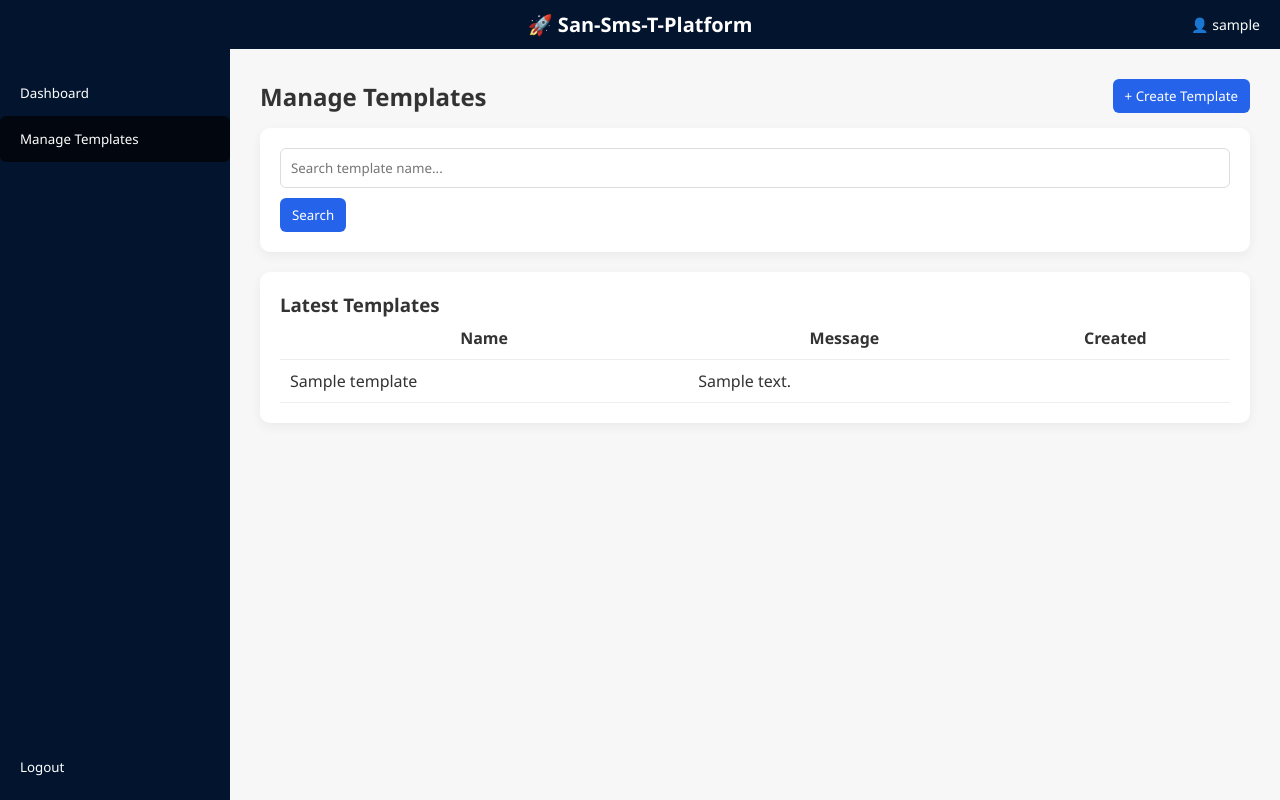
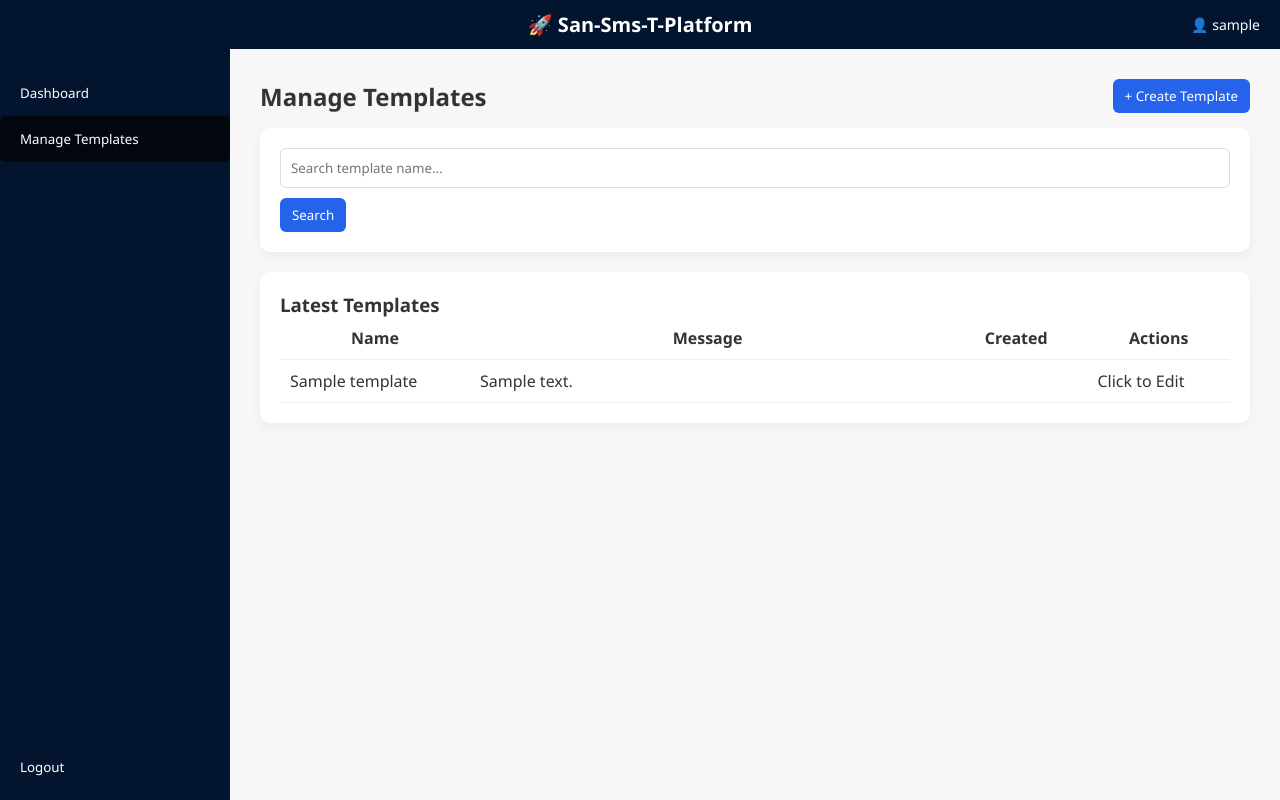
Before and after one commit to Tsanjay212/flaskapp, a Flask app: page /templates in a window 1280 px wide. Run offline with Flask 3, Linux system fonts and the light colour scheme; the visitor is signed in with stand-in values (Sample User, id 1); tables that the repository leaves empty or names only in its code hold one stand-in row (values such as "Sample post").

Commit message:
Updating-UI-27-Template-3

```diff
--- a/templates/templates.html
+++ b/templates/templates.html
@@ -104,23 +104,28 @@ button {
     background:#10b981;
 }
 
-.delete-btn {
-    background:#ef4444;
-}
-
 table {
     width:100%;
-    border-collapse:collapse;
+    border-collapse: collapse;
+    table-layout: fixed;
 }
 
 th, td {
     padding:10px;
     border-bottom:1px solid #eee;
+    word-wrap: break-word;
+    vertical-align: top;
 }
 
-.template-row:hover {
-    background:#f0f4f8;
-    cursor:pointer;
+th:nth-child(1), td:nth-child(1) { width: 20%; }
+th:nth-child(2), td:nth-child(2) { width: 50%; }
+th:nth-child(3), td:nth-child(3) { width: 15%; }
+th:nth-child(4), td:nth-child(4) { width: 15%; }
+
+.actions a {
+    color:red;
+    margin-left:10px;
+    text-decoration:none;
 }
 
 .top-bar {
@@ -132,6 +137,14 @@ th, td {
 
 .highlight {
     background:#ecfdf5;
+}
+
+.message-truncate {
+    white-space: nowrap;
+    overflow: hidden;
+    text-overflow: ellipsis;
+    max-width: 100%;
+    display: block;
 }
 </style>
 </head>
@@ -168,30 +181,21 @@ th, td {
         </form>
     </div>
 
-    <!-- CREATE -->
+    <!-- CREATE/EDIT -->
     <div class="card" id="create-box" style="display:none;">
-        <h3>Create Template</h3>
-        <form id="createForm">
-            <input type="text" name="name" placeholder="Template Name" required>
-            <textarea name="message" placeholder="Message" required></textarea>
-            <button type="submit">Save</button>
-        </form>
-    </div>
-
-    <!-- EDIT -->
-    <div class="card" id="edit-box" style="display:none;">
-        <h3>Edit Template</h3>
-        <form id="editForm">
-            <input type="hidden" name="id">
-            <input type="text" name="name" placeholder="Template Name" required>
-            <textarea name="message" placeholder="Message" required></textarea>
-            <button type="submit" class="secondary-btn">Update</button>
-            <button type="button" class="delete-btn" id="deleteBtn">Delete</button>
+        <h3 id="form-title">Create Template</h3>
+        <form id="template-form">
+            <input type="hidden" name="id" id="template-id">
+            <input type="text" name="name" id="template-name" placeholder="Template Name" required>
+            <textarea name="message" id="template-message" placeholder="Message" required></textarea>
+            <button type="submit" id="save-btn">Save</button>
+            <button type="button" id="delete-btn" style="background:#ef4444; display:none;">Delete</button>
+            <button type="button" onclick="closeForm()" style="background:#999;">Cancel</button>
         </form>
     </div>
 
     <!-- LIST -->
-    <div class="card">
+    <div class="card" id="saved">
         <h3>Latest Templates</h3>
 
         {% if templates %}
@@ -201,15 +205,16 @@ th, td {
                     <th>Name</th>
                     <th>Message</th>
                     <th>Created</th>
+                    <th>Actions</th>
                 </tr>
             </thead>
-
-            <tbody id="templateTable">
+            <tbody id="template-table">
             {% for t in templates %}
-            <tr class="template-row" onclick='editTemplate({{ t.id }}, {{ t.name|tojson }}, {{ t.message|tojson }})'>
+            <tr class="template-row" onclick="editTemplate({{ t.id }}, '{{ t.name|replace("'", "\\'") }}', '{{ t.message|replace("'", "\\'") }}')">
                 <td>{{ t.name }}</td>
-                <td>{{ t.message }}</td>
+                <td><span class="message-truncate">{{ t.message }}</span></td>
                 <td>{{ t.created_at }}</td>
+                <td>Click to Edit</td>
             </tr>
             {% endfor %}
             </tbody>
@@ -222,90 +227,83 @@ th, td {
 </div>
 
 <script>
-function toggleCreate(){
+// Toggle create/edit form
+function toggleCreate() {
     const box = document.getElementById("create-box");
     box.style.display = box.style.display === "none" ? "block" : "none";
+    document.getElementById("form-title").innerText = "Create Template";
+    document.getElementById("template-id").value = "";
+    document.getElementById("template-name").value = "";
+    document.getElementById("template-message").value = "";
+    document.getElementById("save-btn").innerText = "Save";
+    document.getElementById("delete-btn").style.display = "none";
 }
 
-// --------------------
-// AJAX: Create Template
-// --------------------
-document.getElementById("createForm")?.addEventListener("submit", function(e){
+function closeForm() {
+    document.getElementById("create-box").style.display = "none";
+}
+
+// Edit template
+function editTemplate(id, name, message) {
+    const box = document.getElementById("create-box");
+    box.style.display = "block";
+    document.getElementById("form-title").innerText = "Edit Template";
+    document.getElementById("template-id").value = id;
+    document.getElementById("template-name").value = name;
+    document.getElementById("template-message").value = message;
+    document.getElementById("save-btn").innerText = "Update";
+    document.getElementById("delete-btn").style.display = "inline-block";
+}
+
+// AJAX save/update
+document.getElementById("template-form").addEventListener("submit", function(e) {
     e.preventDefault();
-    const form = e.target;
-    const data = new FormData(form);
+    const id = document.getElementById("template-id").value;
+    const name = document.getElementById("template-name").value;
+    const message = document.getElementById("template-message").value;
+    const url = id ? `/templates/update/${id}` : `/templates/add`;
 
-    fetch("{{ url_for('add_template') }}", {
-        method:"POST",
-        body:data
-    }).then(res=>res.json())
-    .then(res=>{
-        const tbody = document.getElementById("templateTable");
-        const row = document.createElement("tr");
-        row.className="template-row";
-        row.setAttribute("onclick", `editTemplate(${res.id}, ${JSON.stringify(res.name)}, ${JSON.stringify(res.message)})`);
-        row.innerHTML=`<td>${res.name}</td><td>${res.message}</td><td>Just now</td>`;
-        tbody.prepend(row);
-        form.reset();
-        document.getElementById("create-box").style.display="none";
+    fetch(url, {
+        method: "POST",
+        headers: { "Content-Type": "application/x-www-form-urlencoded" },
+        body: `name=${encodeURIComponent(name)}&message=${encodeURIComponent(message)}`
+    })
+    .then(res => res.json())
+    .then(data => {
+        if (id) {
+            // Update row
+            const row = document.querySelector(`.template-row[onclick*='${id}']`);
+            row.cells[0].innerText = data.name;
+            row.cells[1].innerHTML = `<span class="message-truncate">${data.message}</span>`;
+            row.cells[3].innerText = "Click to Edit";
+        } else {
+            // Add new row
+            const tbody = document.getElementById("template-table");
+            const newRow = tbody.insertRow(0);
+            newRow.classList.add("template-row");
+            newRow.setAttribute("onclick", `editTemplate(${data.id}, '${data.name.replace(/'/g,"\\'")}', '${data.message.replace(/'/g,"\\'")}')`);
+            newRow.insertCell(0).innerText = data.name;
+            newRow.insertCell(1).innerHTML = `<span class="message-truncate">${data.message}</span>`;
+            newRow.insertCell(2).innerText = new Date().toISOString().split('T')[0];
+            newRow.insertCell(3).innerText = "Click to Edit";
+        }
+        closeForm();
     });
 });
 
-// --------------------
-// Edit Template
-// --------------------
-function editTemplate(id, name, message){
-    document.getElementById("edit-box").style.display="block";
-    const form = document.getElementById("editForm");
-    form.id.value=id;
-    form.name.value=name;
-    form.message.value=message;
-}
+// AJAX delete
+document.getElementById("delete-btn").addEventListener("click", function() {
+    const id = document.getElementById("template-id").value;
+    if (!id) return;
+    if (!confirm("Are you sure you want to delete this template?")) return;
 
-// --------------------
-// AJAX: Update Template
-// --------------------
-document.getElementById("editForm")?.addEventListener("submit", function(e){
-    e.preventDefault();
-    const form = e.target;
-    const id=form.id.value;
-    const data = new FormData(form);
-
-    fetch(`/templates/update/${id}`, {method:"POST", body:data})
-    .then(res=>res.json())
-    .then(res=>{
-        const rows = document.querySelectorAll(".template-row");
-        rows.forEach(r=>{
-            if(r.getAttribute("onclick").includes(`editTemplate(${id},`)){
-                r.children[0].textContent=res.name;
-                r.children[1].textContent=res.message;
-                r.setAttribute("onclick", `editTemplate(${res.id}, ${JSON.stringify(res.name)}, ${JSON.stringify(res.message)})`);
-            }
-        });
-        document.getElementById("edit-box").style.display="none";
-    });
-});
-
-// --------------------
-// AJAX: Delete Template
-// --------------------
-document.getElementById("deleteBtn")?.addEventListener("click", function(){
-    const form=document.getElementById("editForm");
-    const id=form.id.value;
-
-    if(!confirm("Delete this template?")) return;
-
-    fetch(`/templates/delete/${id}`, {method:"POST"})
-    .then(res=>res.json())
-    .then(res=>{
-        if(res.status==="deleted"){
-            const rows = document.querySelectorAll(".template-row");
-            rows.forEach(r=>{
-                if(r.getAttribute("onclick").includes(`editTemplate(${id},`)){
-                    r.remove();
-                }
-            });
-            document.getElementById("edit-box").style.display="none";
+    fetch(`/templates/delete/${id}`, { method: "POST" })
+    .then(res => res.json())
+    .then(data => {
+        if (data.status === "deleted") {
+            const row = document.querySelector(`.template-row[onclick*='${id}']`);
+            row.remove();
+            closeForm();
         }
     });
 });
```
